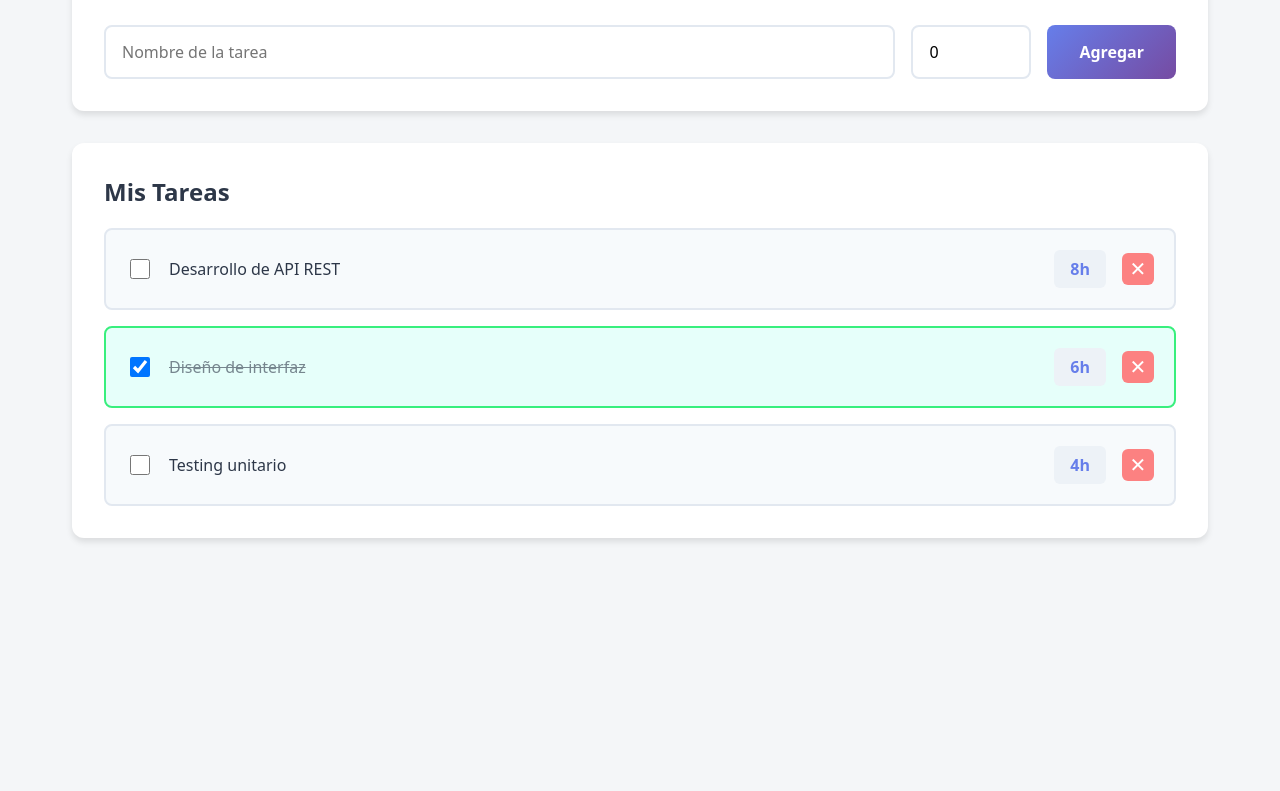
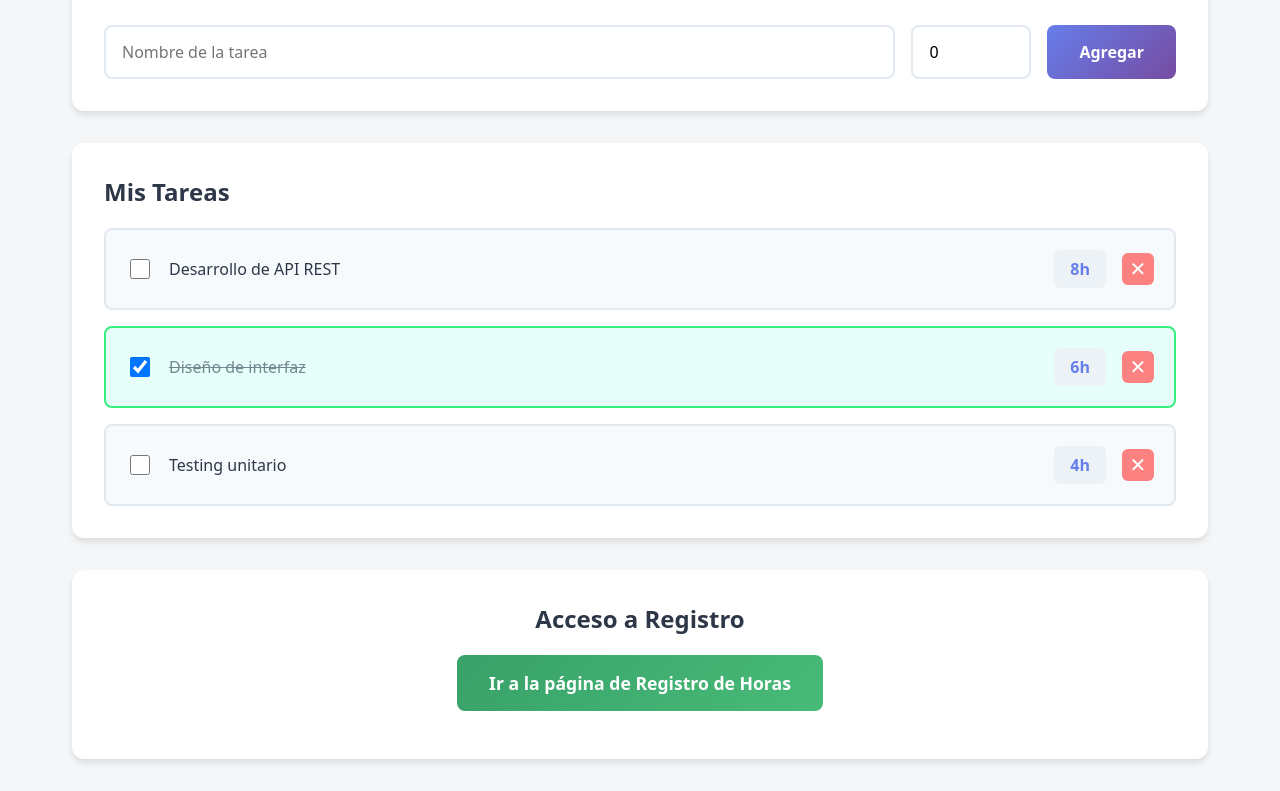
Before and after one commit to SebasHerPorras/ProDus_Registro_de_Horas_Frontend, a Vue app in the folder frontend/: page /home in a window 1280 px wide. Shown: the part 538-1329 px from the top of the page. Before the commit the page ends 1108 px from the top, so only its background shows below. Built offline with nearby package versions, Linux system fonts and the light colour scheme; no server answers.

Commit message:
validacion de ip para accesar

```diff
--- a/frontend/src/router/index.ts
+++ b/frontend/src/router/index.ts
@@ -1,6 +1,7 @@
 import { createRouter, createWebHistory } from "vue-router";
 import LoginView from "../views/LoginView.vue";
 import HomeView from "../views/HomeView.vue";
+import RegistroHorasView from "../views/RegistroHorasView.vue";
 import BlockedView from "../views/BlockedView.vue";
 import api from "../services/api";
 
@@ -17,10 +18,16 @@ const router = createRouter({
       name: "home",
       component: HomeView,
     },
+
     {
       path: "/blocked",
       name: "blocked",
       component: BlockedView,
+    },
+    {
+      path: "/registro-horas",
+      name: "registro-horas",
+      component: RegistroHorasView,
     },
   ],
 });
--- a/frontend/src/services/api.ts
+++ b/frontend/src/services/api.ts
@@ -220,6 +220,17 @@ class ApiService {
   }
 
   /**
+   * Valida la IP del cliente contra el backend.
+   * El backend obtiene automáticamente la IP local desde REMOTE_ADDR.
+   */
+  async validateInstituteIP(): Promise<{ allowed: boolean; client_ip?: string; message?: string }> {
+    return this.post<{ allowed: boolean; client_ip?: string; message?: string }>(
+      '/auth/validate-institute-ip/',
+      {}
+    );
+  }
+
+  /**
    * Cierra sesión.
    */
   logout(): void {
--- a/frontend/src/views/HomeView.vue
+++ b/frontend/src/views/HomeView.vue
@@ -1,5 +1,7 @@
 <script setup lang="ts">
 import { ref, computed } from 'vue'
+import { useRouter } from 'vue-router'
+import api from '@/services/api'
 
 interface Task {
   id: number
@@ -7,6 +9,10 @@ interface Task {
   hours: number
   completed: boolean
 }
+
+const router = useRouter()
+const ipValidationResult = ref<string | null>(null)
+const loadingIP = ref(false)
 
 const tasks = ref<Task[]>([
   { id: 1, title: 'Desarrollo de API REST', hours: 8, completed: false },
@@ -45,6 +51,29 @@ const toggleTask = (id: number) => {
 
 const deleteTask = (id: number) => {
   tasks.value = tasks.value.filter(t => t.id !== id)
+}
+
+const handleRegistroHorasClick = async () => {
+  loadingIP.value = true
+  ipValidationResult.value = null
+  try {
+    // El backend obtiene automáticamente la IP local del cliente (REMOTE_ADDR)
+    const result = await api.validateInstituteIP()
+    console.log('Resultado validación IP:', result)
+
+    ipValidationResult.value = result.allowed
+      ? `✓ Acceso permitido desde ${result.client_ip}`
+      : `✗ Acceso denegado - Tu IP (${result.client_ip}) no está autorizada`
+
+    if (result.allowed) {
+      router.push('/registro-horas')
+    }
+  } catch (e) {
+    console.error('Error al validar IP:', e)
+    ipValidationResult.value = 'Error al conectar con el servidor'
+  } finally {
+    loadingIP.value = false
+  }
 }
 </script>
 
@@ -117,6 +146,14 @@ const deleteTask = (id: number) => {
           </div>
         </div>
       </transition-group>
+    </section>
+
+    <section class="registro-horas-section">
+      <h2>Acceso a Registro</h2>
+      <button class="registro-horas-link" @click="handleRegistroHorasClick" :disabled="loadingIP">
+        Ir a la página de Registro de Horas
+      </button>
+      <div v-if="ipValidationResult" class="ip-validation-result">{{ ipValidationResult }}</div>
     </section>
   </div>
 </template>
@@ -371,6 +408,53 @@ const deleteTask = (id: number) => {
   transition: transform 0.3s ease;
 }
 
+.registro-horas-section {
+  background: white;
+  padding: 2rem;
+  border-radius: 12px;
+  box-shadow: 0 4px 6px rgba(0, 0, 0, 0.1);
+  text-align: center;
+  margin-top: 2rem;
+}
+
+.registro-horas-section h2 {
+  margin-top: 0;
+  color: #2d3748;
+  font-size: 1.5rem;
+}
+
+.registro-horas-link {
+  padding: 1rem 2rem;
+  background: linear-gradient(135deg, #38a169 0%, #48bb78 100%);
+  color: white;
+  border: none;
+  border-radius: 8px;
+  font-size: 1.1rem;
+  font-weight: 600;
+  cursor: pointer;
+  transition: transform 0.2s, box-shadow 0.2s;
+  margin-bottom: 1rem;
+}
+
+.registro-horas-link:hover:not(:disabled) {
+  transform: translateY(-2px);
+  box-shadow: 0 6px 12px rgba(56, 161, 105, 0.4);
+}
+
+.registro-horas-link:disabled {
+  opacity: 0.6;
+  cursor: not-allowed;
+}
+
+.ip-validation-result {
+  margin-top: 1rem;
+  padding: 0.75rem 1rem;
+  border-radius: 6px;
+  font-weight: 500;
+  background: #e2e8f0;
+  color: #2d3748;
+}
+
 @media (max-width: 768px) {
   .home {
     padding: 1rem;
--- a/frontend/src/views/LoginView.vue
+++ b/frontend/src/views/LoginView.vue
@@ -30,11 +30,11 @@ async function handleLogin() {
     <form @submit.prevent="handleLogin">
       <div>
         <label for="username">Usuario</label>
-        <input id="username" v-model="username" autocomplete="username" required />
+        <input id="username" v-model="username" autocomplete="username" />
       </div>
       <div>
         <label for="password">Contraseña</label>
-        <input id="password" type="password" v-model="password" autocomplete="current-password" required />
+        <input id="password" type="password" v-model="password" autocomplete="current-password" />
       </div>
       <button type="submit" :disabled="loading">Entrar</button>
       <div v-if="errorMessage" class="error">{{ errorMessage }}</div>
--- /dev/null
+++ b/frontend/src/views/RegistroHorasView.vue
@@ -0,0 +1,17 @@
+<template>
+  <div class="registro-horas">
+    <h1>¡Bienvenido a la página de Registro de Horas!</h1>
+    <p>Próximamente aquí podrás registrar tus horas trabajadas.</p>
+  </div>
+</template>
+
+<script setup lang="ts">
+// Por ahora solo saludo
+</script>
+
+<style scoped>
+.registro-horas {
+  padding: 2rem;
+  text-align: center;
+}
+</style>
```
